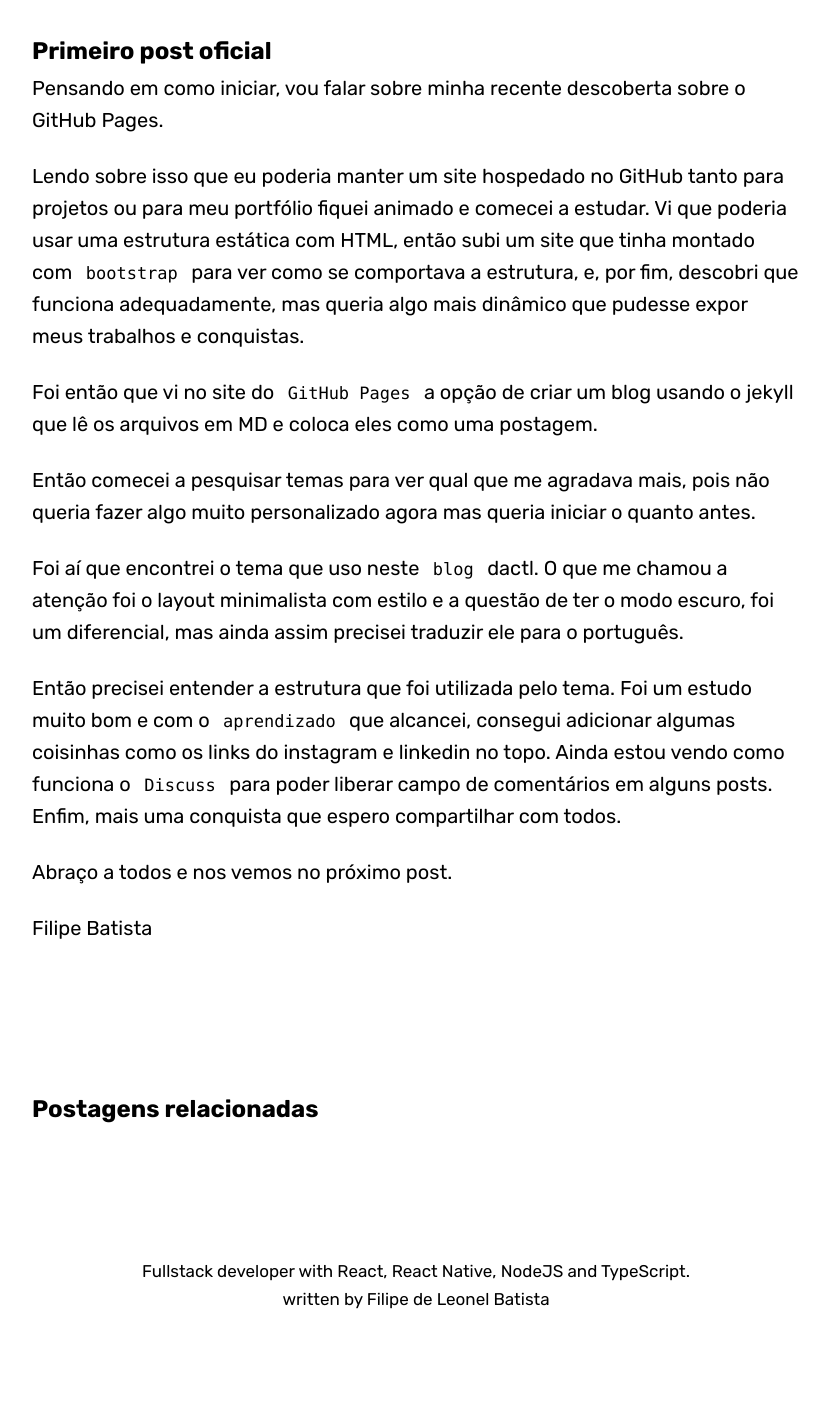
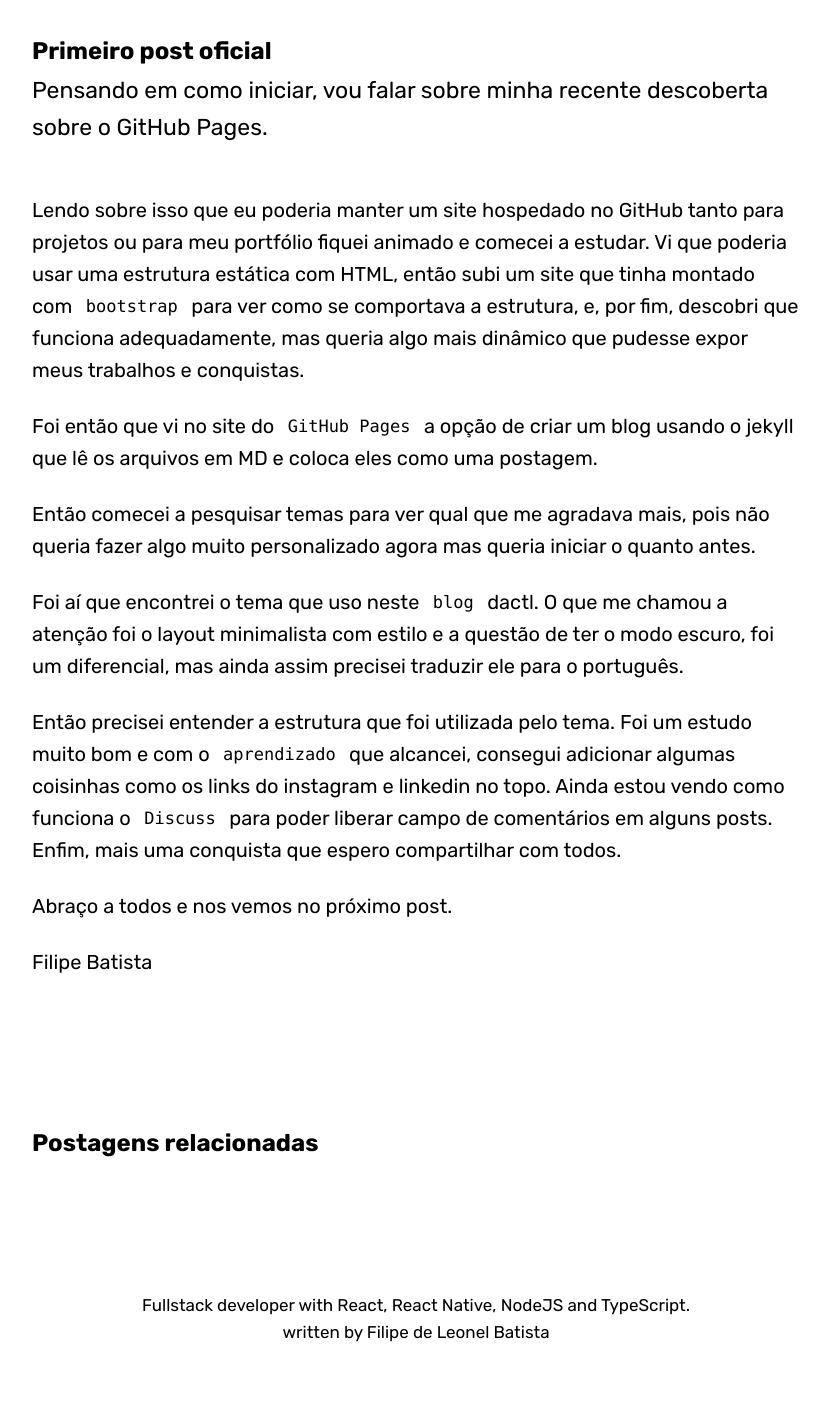
Before and after one commit to filipeleonelbatista/filipeleonelbatista.github.io, a Jekyll site: the page built from _posts/2020-09-15-primeiro-post-oficial.md, in a window 1280 px wide. Shown: the part 828-2238 px from the top of the page, without its empty margins (224-1053 px from the left). Built offline with Jekyll 4.4.1, drawn with Linux system fonts in a browser that asks for light colours; some web fonts are replaced; before the commit the page ends 2205 px from its top, so only the background shows below that.

Commit message:
Update 2020-09-15-primeiro-post-oficial.md

```diff
--- a/_posts/2020-09-15-primeiro-post-oficial.md
+++ b/_posts/2020-09-15-primeiro-post-oficial.md
@@ -11,7 +11,8 @@ published: true
 ## Primeiro post oficial
 
 Pensando em como iniciar, vou falar sobre minha recente descoberta sobre o [GitHub Pages](https://pages.github.com/).
-
+{: .lead}
+<!–-break-–>
 Lendo sobre isso que eu poderia manter um site hospedado no GitHub tanto para projetos ou para meu portfólio fiquei animado e comecei a estudar.
 Vi que poderia usar uma estrutura estática com HTML, então subi um site que tinha montado com `bootstrap` para ver como se comportava a estrutura, e, por fim, descobri que
 funciona adequadamente, mas queria algo mais dinâmico que pudesse expor meus trabalhos e conquistas.
```
